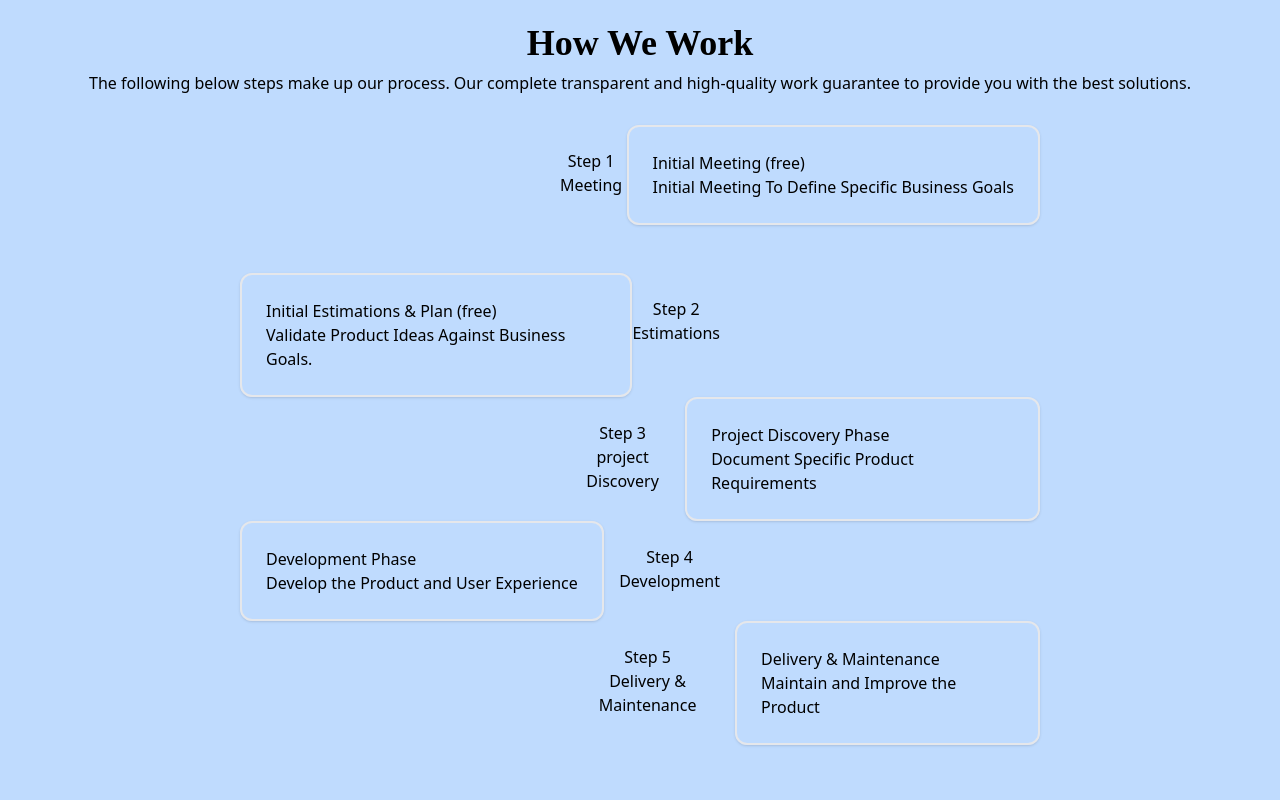
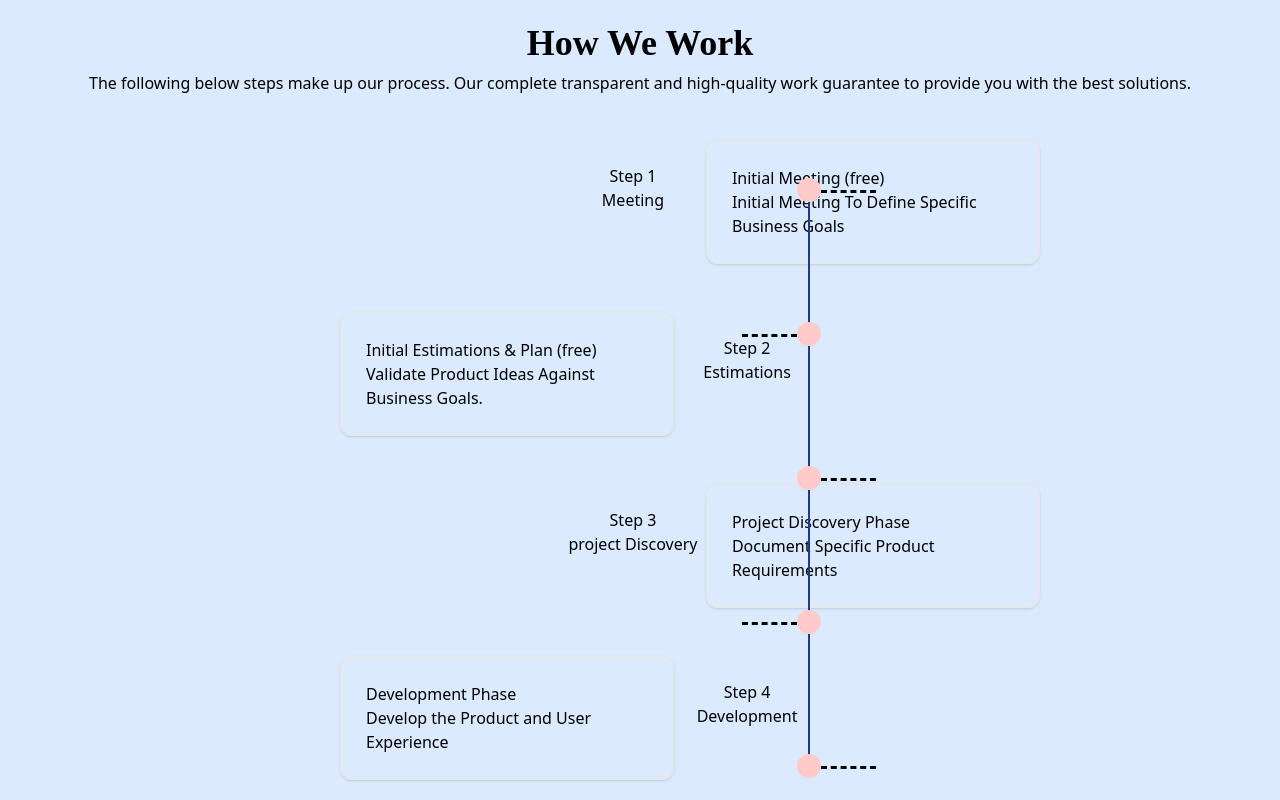
Before and after one commit to Junaid-Nazir-828/Aaxon-Solution, a Next.js app: page / in a window 1280 px wide. Shown: the part 760-1560 px from the top of the page. Built offline with nearby package versions, Linux system fonts and the light colour scheme.

Commit message:
made changes in work section in work.js file

```diff
--- a/components/Techs.js
+++ b/components/Techs.js
@@ -1,6 +1,6 @@
 export default function Techs(){
     return (
-        <section className="relative">
+        <section className="relative mt-[950px]">
             <div className="bg-slate-300 text-center box-border h-[500px] pt-20">
                 <p className="text-4xl">Technologies we work on</p>
             </div>
--- a/components/Work.js
+++ b/components/Work.js
@@ -1,73 +1,128 @@
-export default function Work(){
+export default function Work() {
     return (
-        <section className="bg-blue-200 py-[80px]">
+        <section>
+            <div className="relative">
+                {/*Div for Work part */}
+                <div className="py-[80px] bg-blue-100 inset-0 h-[950px] absolute">
                     <div className="text-center">
-                <p className="text-4xl font-bold font-[Nunito]">How We Work</p>
-                <p className="mt-2">The following below steps make up our process. Our complete transparent and high-quality work guarantee to provide you with the best solutions.</p>
+                        <p className="text-4xl font-bold font-[Nunito]">
+                            How We Work
+                        </p>
+                        <p className="mt-2">
+                            The following below steps make up our process. Our
+                            complete transparent and high-quality work guarantee
+                            to provide you with the best solutions.
+                        </p>
                     </div>
-            <div className="mt-[30px]">
-
+                    <div className="mt-[45px]">
                         {/*Step 1*/}
                         <div className="flex justify-between">
-                    <div className="ml-[560px] text-center border-boxing pt-6">
+                            <div className="ml-[560px] w-[180px] text-center border-boxing pt-6">
                                 <p>Step 1</p>
                                 <p>Meeting</p>
                             </div>
-                    <div className="mr-[240px] border-2 border-boxing p-6 rounded-xl shadow">
+                            <div className="mr-[240px] w-[400px] border-2 border-boxing p-6 rounded-xl shadow">
                                 <p>Initial Meeting (free)</p>
-                        <p>Initial Meeting To Define Specific Business Goals</p>
+                                <p>
+                                    Initial Meeting To Define Specific Business
+                                    Goals
+                                </p>
                             </div>
                         </div>
 
                         {/*Step 2*/}
                         <div className="flex justify-between mt-12">
-                    <div className="ml-[240px] border-2 border-boxing p-6 rounded-xl shadow">
+                            <div className="ml-[340px] w-[400px] border-2 border-boxing p-6 rounded-xl shadow">
                                 <p>Initial Estimations & Plan (free)</p>
-                        <p>Validate Product Ideas Against Business Goals.</p>
+                                <p>
+                                    Validate Product Ideas Against Business
+                                    Goals.
+                                </p>
                             </div>
-                    <div className="mr-[560px] text-center border-boxing pt-6">
+                            <div className="mr-[460px] w-[180px] text-center border-boxing pt-6">
                                 <p>Step 2</p>
                                 <p>Estimations</p>
                             </div>
                         </div>
 
                         {/*Step 3*/}
-                <div className="flex justify-between">
-                    <div className="ml-[560px] text-center border-boxing pt-6">
+                        <div className="flex justify-between mt-12">
+                            <div className="ml-[560px] w-[180px] text-center border-boxing pt-6">
                                 <p>Step 3</p>
                                 <p>project Discovery</p>
                             </div>
-                    <div className="mr-[240px] border-2 border-boxing p-6 rounded-xl shadow">
+                            <div className="mr-[240px]  w-[400px] border-2 border-boxing p-6 rounded-xl shadow">
                                 <p>Project Discovery Phase</p>
                                 <p>Document Specific Product Requirements</p>
                             </div>
                         </div>
 
                         {/*Step 4*/}
-                <div className="flex justify-between">
-                    <div className="ml-[240px] border-2 border-boxing p-6 rounded-xl shadow">
+                        <div className="flex justify-between mt-12">
+                            <div className="ml-[340px] w-[400px] border-2 border-boxing p-6 rounded-xl shadow">
                                 <p>Development Phase</p>
                                 <p>Develop the Product and User Experience</p>
                             </div>
-                    <div className="mr-[560px] text-center border-boxing pt-6">
+                            <div className="mr-[460px] w-[180px] text-center border-boxing pt-6">
                                 <p>Step 4</p>
                                 <p>Development</p>
                             </div>
                         </div>
 
                         {/*Step 5*/}
-                <div className="flex justify-between">
-                    <div className="ml-[560px] text-center border-boxing pt-6">
+                        <div className="flex justify-between mt-12">
+                            <div className="ml-[560px] w-[180px] text-center border-boxing pt-6">
                                 <p>Step 5</p>
                                 <p>Delivery & Maintenance</p>
                             </div>
-                    <div className="mr-[240px] border-2 border-boxing p-6 rounded-xl shadow">
+                            <div className="mr-[240px] w-[400px] border-2 border-boxing p-6 rounded-xl shadow">
                                 <p>Delivery & Maintenance</p>
                                 <p>Maintain and Improve the Product</p>
                             </div>
-
+                        </div>
+                    </div>
+                </div>
+                {/*Div for Line part */}
+                <div className=" absolute h-[650px] w-[134px] top-[235px] left-[742px]">
+                    <div className="flex">
+                        <div className="w-[55px] h-[4px] mt-[12px]"></div>
+                        <div className="bg-red-200 h-[24px] w-[24px] rounded-full"></div>
+                        <div className="w-[55px] h-[4px] mt-[12px] border-t-[3px] border-dashed border-black"></div>
+                    </div>
+                    <div className="h-[120px] flex justify-center">
+                        <div className="h-32 bg-blue-900 w-[2px]"></div>
+                    </div>
+                    <div className="flex">
+                        <div className="w-[55px] h-[4px] mt-[12px] border-t-[3px] border-dashed border-black"></div>
+                        <div className="bg-red-200 h-[24px] w-[24px] rounded-full"></div>
+                        <div className="w-[55px] h-[4px] mt-[12px]"></div>
+                    </div>
+                    <div className="h-[120px] flex justify-center">
+                        <div className="h-32 bg-blue-900 w-[2px]"></div>
+                    </div>
+                    <div className="flex">
+                        <div className="w-[55px] h-[4px] mt-[12px]"></div>
+                        <div className="bg-red-200 h-[24px] w-[24px] rounded-full"></div>
+                        <div className="w-[55px] h-[4px] mt-[12px] border-t-[3px] border-dashed border-black"></div>
+                    </div>
+                    <div className="h-[120px] flex justify-center">
+                        <div className="h-32 bg-blue-900 w-[2px]"></div>
+                    </div>
+                    <div className="flex">
+                        <div className="w-[55px] h-[4px] mt-[12px] border-t-[3px] border-dashed border-black"></div>
+                        <div className="bg-red-200 h-[24px] w-[24px] rounded-full"></div>
+                        <div className="w-[55px] h-[4px] mt-[12px]"></div>
+                    </div>
+                    <div className="h-[120px] flex justify-center">
+                        <div className="h-32 bg-blue-900 w-[2px]"></div>
+                    </div>
+                    <div className="flex">
+                        <div className="w-[55px] h-[4px] mt-[12px]"></div>
+                        <div className="bg-red-200 h-[24px] w-[24px] rounded-full"></div>
+                        <div className="w-[55px] h-[4px] mt-[12px] border-t-[3px] border-dashed border-black"></div>
+                    </div>
                 </div>
             </div>
         </section>
-    )
+    );
 }
```
Lines whose indentation alone changed are shown as unchanged.
